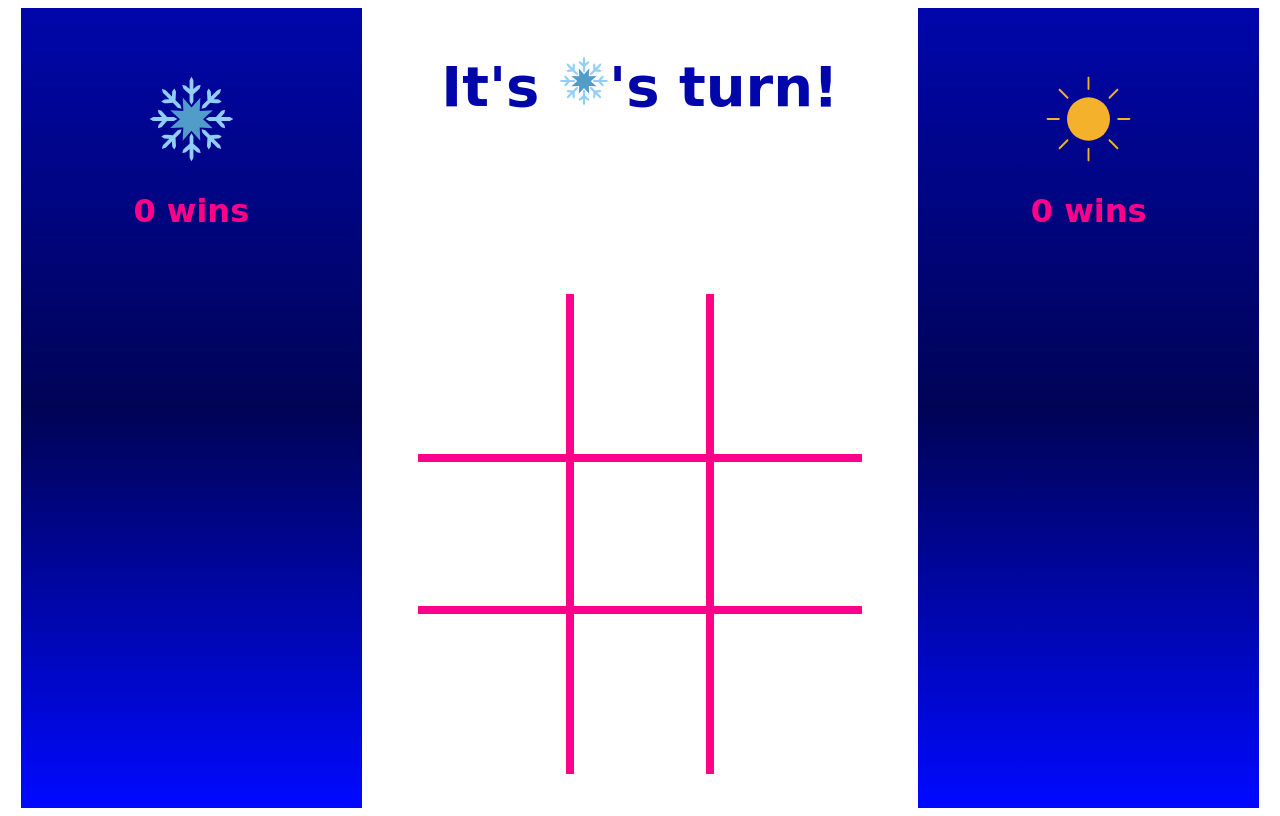
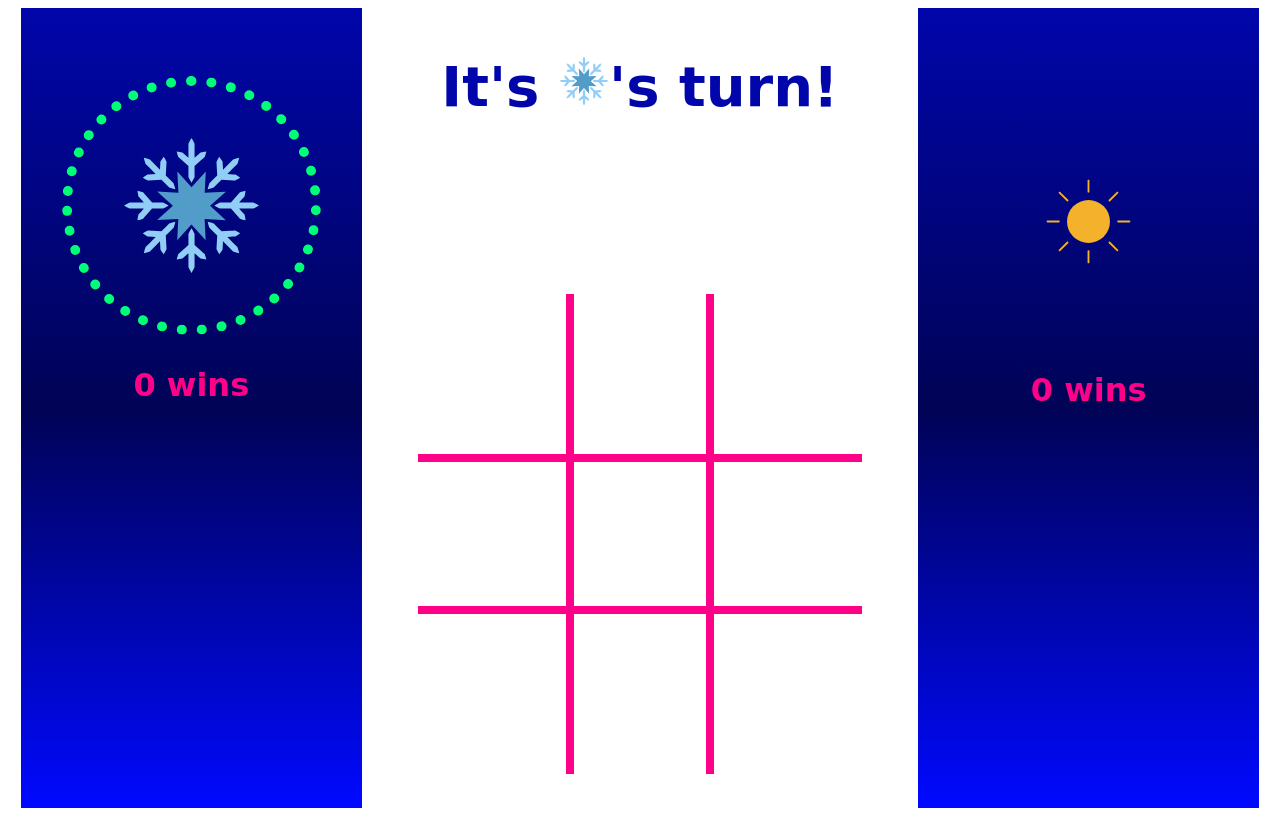
Before and after one commit to annamkummer/Tic-Tac-Toe, a plain HTML site: page index.html in a window 1280 px wide. Drawn offline with Linux system fonts and the light colour scheme; a web font is replaced by a local one.

Commit message:
Add styling to player turns

```diff
--- a/index.html
+++ b/index.html
@@ -9,7 +9,7 @@
   <body>
     <main>
       <aside class='side-panel'>
-        <img class='snowflake' src='assets/snowflake.svg' alt='snowflake'>
+        <img class='side-image turn' id='snow' src='assets/snowflake.svg' alt='snowflake'>
         <h2 id='player0Wins'><h2>
       </aside>
       <section class='center-panel'>
@@ -21,7 +21,7 @@
         </div>
       </section>
       <aside class='side-panel'>
-        <img class='sun' src='assets/sun.svg' alt='sun'>
+        <img class='side-image' id='sunshine' src='assets/sun.svg' alt='sun'>
         <h2 id='player1Wins'><h2>
       </aside>
     </main>
--- a/main.js
+++ b/main.js
@@ -4,6 +4,8 @@ var gameboard = document.querySelector('#gameboard');
 var header = document.querySelector('#header');
 var player0Wins = document.querySelector('#player0Wins');
 var player1Wins = document.querySelector('#player1Wins');
+var snowSideImg = document.querySelector('#snow')
+var sunSideImg = document.querySelector('#sunshine')
 
 gameboard.addEventListener('click', displayToken);
 
@@ -13,6 +15,10 @@ function newGame() {
   game.createPlayers();
   createGameboard();
   displayTurn();
+  snowSideImg.classList.add('turn');
+  snowSideImg.classList.remove('not-turn');
+  sunSideImg.classList.remove('turn');
+  sunSideImg.classList.add('not-turn');
   displayWins();
 }
 
@@ -25,6 +31,18 @@ function createGameboard() {
 
 function displayTurn() {
   header.innerHTML = `It's <img class='header-image' src=${game.turn.tokenImg} alt=${game.turn.tokenAltText}>'s turn!`;
+
+  if (game.turn.id === 'sunshine') {
+    sunSideImg.classList.add('turn')
+    snowSideImg.classList.remove('turn')
+    sunSideImg.classList.remove('not-turn')
+    snowSideImg.classList.add('not-turn')
+  } else {
+    snowSideImg.classList.add('turn')
+    sunSideImg.classList.remove('turn')
+    snowSideImg.classList.remove('not-turn')
+    sunSideImg.classList.add('not-turn')
+  }
 }
 
 function displayWins() {
--- a/styles.css
+++ b/styles.css
@@ -65,9 +65,22 @@ White: #ffffff
    margin: 0 10% 0 10%;
  }
 
- .sun, .snowflake {
+ /* .side-image {
    width: 25%;
    margin-top: 20%;
+ } */
+
+ .not-turn {
+   width: 25%;
+   margin: 50% 0% 22.5% 0%;
+ }
+
+ .turn {
+  width: 40%;
+  padding: 15%;
+  margin-top: 20%;
+  border: #00ff77 dotted 10px;
+  border-radius: 50%;
  }
 
  .box-4, .box-1, .box-7 {
```
